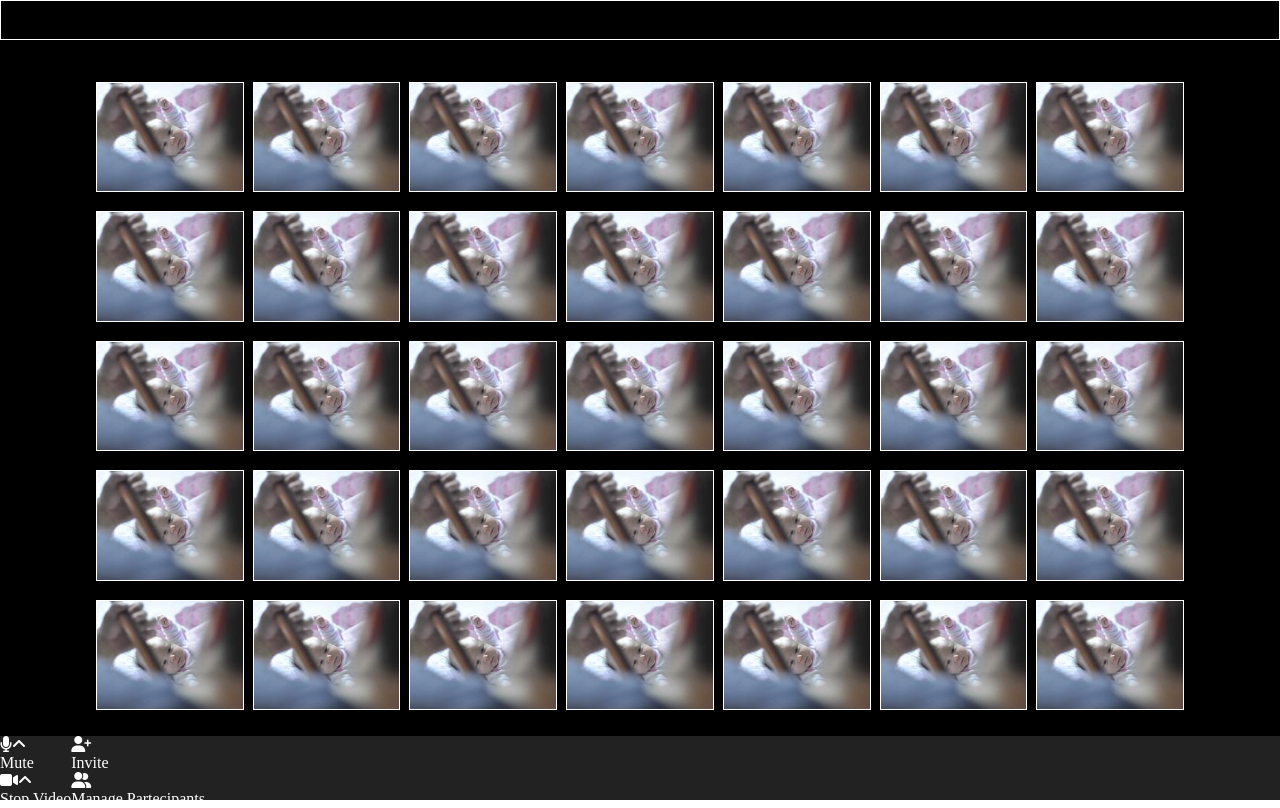
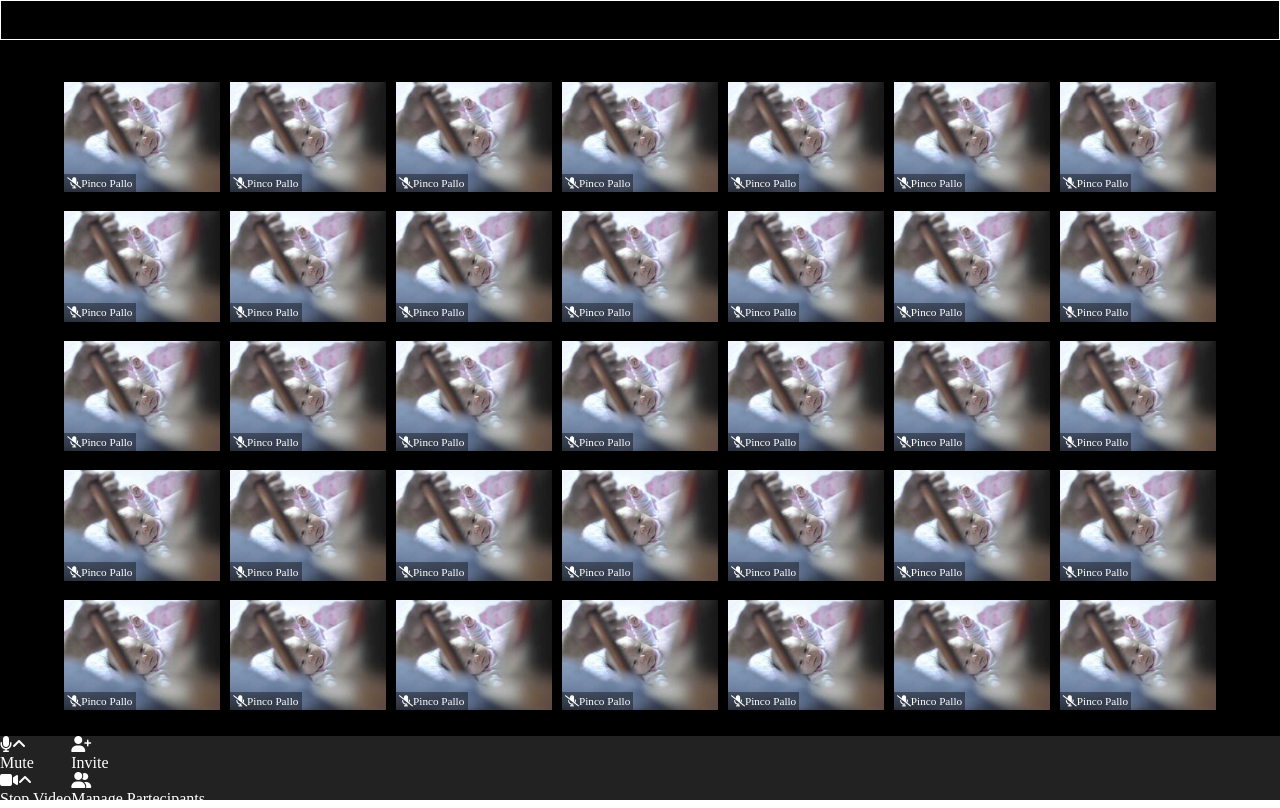
Before and after one commit to AndreazzaRiccardo/html-css-zoom, a plain HTML site: page index.html in a window 1280 px wide. Drawn offline with Linux system fonts and the light colour scheme; a web font is replaced by a local one.

Commit message:
add: main complete

```diff
--- a/css/style.css
+++ b/css/style.css
@@ -31,13 +31,12 @@ img {
 .video-container {
     display: flex;
     flex-wrap: wrap;
-    width: 90%;
+    width: 95%;
     height: 87vh;
     margin: 0 auto;
     overflow: auto;
     justify-content: space-between;
     padding: 2rem 2rem 1rem;
-
 }
 
 .video-card {
@@ -46,11 +45,18 @@ img {
     background-repeat: no-repeat;
     background-size: cover;
     background-position: center;
-    border: 1px solid white;
     margin: 0.6rem 0;
+    position: relative;
+}
 
-
-
+.video-container span {
+    background-color: rgba(0,0,0, 0.4);
+    color: white;
+    position: absolute;
+    bottom: 0;
+    left: 0;
+    padding: 0.2rem;
+    font-size: 0.7rem;
 }
 
 
--- a/index.html
+++ b/index.html
@@ -31,41 +31,113 @@
         <main>
 
             <div class="video-container">
-                <div class="video-card"></div>
-                <div class="video-card"></div>
-                <div class="video-card"></div>
-                <div class="video-card"></div>
-                <div class="video-card"></div>
-                <div class="video-card"></div>
-                <div class="video-card"></div>
-                <div class="video-card"></div>
-                <div class="video-card"></div>
-                <div class="video-card"></div>
-                <div class="video-card"></div>
-                <div class="video-card"></div>
-                <div class="video-card"></div>
-                <div class="video-card"></div>
-                <div class="video-card"></div>
-                <div class="video-card"></div>
-                <div class="video-card"></div>
-                <div class="video-card"></div>
-                <div class="video-card"></div>
-                <div class="video-card"></div>
-                <div class="video-card"></div>
-                <div class="video-card"></div>
-                <div class="video-card"></div>
-                <div class="video-card"></div>
-                <div class="video-card"></div>
-                <div class="video-card"></div>
-                <div class="video-card"></div>
-                <div class="video-card"></div>
-                <div class="video-card"></div>
-                <div class="video-card"></div>
-                <div class="video-card"></div>
-                <div class="video-card"></div>
-                <div class="video-card"></div>
-                <div class="video-card"></div>
-                <div class="video-card"></div>
+
+                <div class="video-card">
+                    <span><i class="fa-solid fa-microphone-slash"></i>Pinco Pallo</span>
+                </div>
+                <div class="video-card">
+                    <span><i class="fa-solid fa-microphone-slash"></i>Pinco Pallo</span>
+                </div>
+                <div class="video-card">
+                    <span><i class="fa-solid fa-microphone-slash"></i>Pinco Pallo</span>
+                </div>
+                <div class="video-card">
+                    <span><i class="fa-solid fa-microphone-slash"></i>Pinco Pallo</span>
+                </div>
+                <div class="video-card">
+                    <span><i class="fa-solid fa-microphone-slash"></i>Pinco Pallo</span>
+                </div>
+                <div class="video-card">
+                    <span><i class="fa-solid fa-microphone-slash"></i>Pinco Pallo</span>
+                </div>
+                <div class="video-card">
+                    <span><i class="fa-solid fa-microphone-slash"></i>Pinco Pallo</span>
+                </div>
+                <div class="video-card">
+                    <span><i class="fa-solid fa-microphone-slash"></i>Pinco Pallo</span>
+                </div>
+                <div class="video-card">
+                    <span><i class="fa-solid fa-microphone-slash"></i>Pinco Pallo</span>
+                </div>
+                <div class="video-card">
+                    <span><i class="fa-solid fa-microphone-slash"></i>Pinco Pallo</span>
+                </div>
+                <div class="video-card">
+                    <span><i class="fa-solid fa-microphone-slash"></i>Pinco Pallo</span>
+                </div>
+                <div class="video-card">
+                    <span><i class="fa-solid fa-microphone-slash"></i>Pinco Pallo</span>
+                </div>
+                <div class="video-card">
+                    <span><i class="fa-solid fa-microphone-slash"></i>Pinco Pallo</span>
+                </div>
+                <div class="video-card">
+                    <span><i class="fa-solid fa-microphone-slash"></i>Pinco Pallo</span>
+                </div>
+                <div class="video-card">
+                    <span><i class="fa-solid fa-microphone-slash"></i>Pinco Pallo</span>
+                </div>
+                <div class="video-card">
+                    <span><i class="fa-solid fa-microphone-slash"></i>Pinco Pallo</span>
+                </div>
+                <div class="video-card">
+                    <span><i class="fa-solid fa-microphone-slash"></i>Pinco Pallo</span>
+                </div>
+                <div class="video-card">
+                    <span><i class="fa-solid fa-microphone-slash"></i>Pinco Pallo</span>
+                </div>
+                <div class="video-card">
+                    <span><i class="fa-solid fa-microphone-slash"></i>Pinco Pallo</span>
+                </div>
+                <div class="video-card">
+                    <span><i class="fa-solid fa-microphone-slash"></i>Pinco Pallo</span>
+                </div>
+                <div class="video-card">
+                    <span><i class="fa-solid fa-microphone-slash"></i>Pinco Pallo</span>
+                </div>
+                <div class="video-card">
+                    <span><i class="fa-solid fa-microphone-slash"></i>Pinco Pallo</span>
+                </div>
+                <div class="video-card">
+                    <span><i class="fa-solid fa-microphone-slash"></i>Pinco Pallo</span>
+                </div>
+                <div class="video-card">
+                    <span><i class="fa-solid fa-microphone-slash"></i>Pinco Pallo</span>
+                </div>
+                <div class="video-card">
+                    <span><i class="fa-solid fa-microphone-slash"></i>Pinco Pallo</span>
+                </div>
+                <div class="video-card">
+                    <span><i class="fa-solid fa-microphone-slash"></i>Pinco Pallo</span>
+                </div>
+                <div class="video-card">
+                    <span><i class="fa-solid fa-microphone-slash"></i>Pinco Pallo</span>
+                </div>
+                <div class="video-card">
+                    <span><i class="fa-solid fa-microphone-slash"></i>Pinco Pallo</span>
+                </div>
+                <div class="video-card">
+                    <span><i class="fa-solid fa-microphone-slash"></i>Pinco Pallo</span>
+                </div>
+                <div class="video-card">
+                    <span><i class="fa-solid fa-microphone-slash"></i>Pinco Pallo</span>
+                </div>
+                <div class="video-card">
+                    <span><i class="fa-solid fa-microphone-slash"></i>Pinco Pallo</span>
+                </div>
+                <div class="video-card">
+                    <span><i class="fa-solid fa-microphone-slash"></i>Pinco Pallo</span>
+                </div>
+                <div class="video-card">
+                    <span><i class="fa-solid fa-microphone-slash"></i>Pinco Pallo</span>
+                </div>
+                <div class="video-card">
+                    <span><i class="fa-solid fa-microphone-slash"></i>Pinco Pallo</span>
+                </div>
+                <div class="video-card">
+                    <span><i class="fa-solid fa-microphone-slash"></i>Pinco Pallo</span>
+                </div>
+
             </div>
 
         </main>
```
